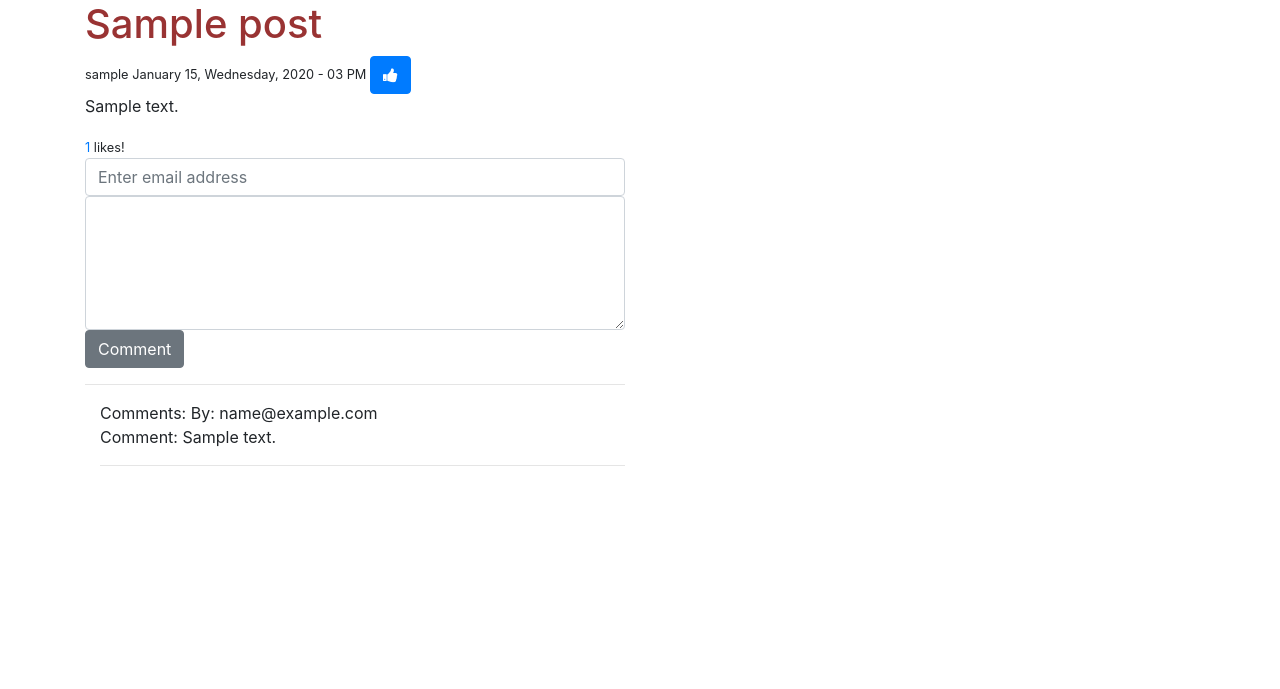
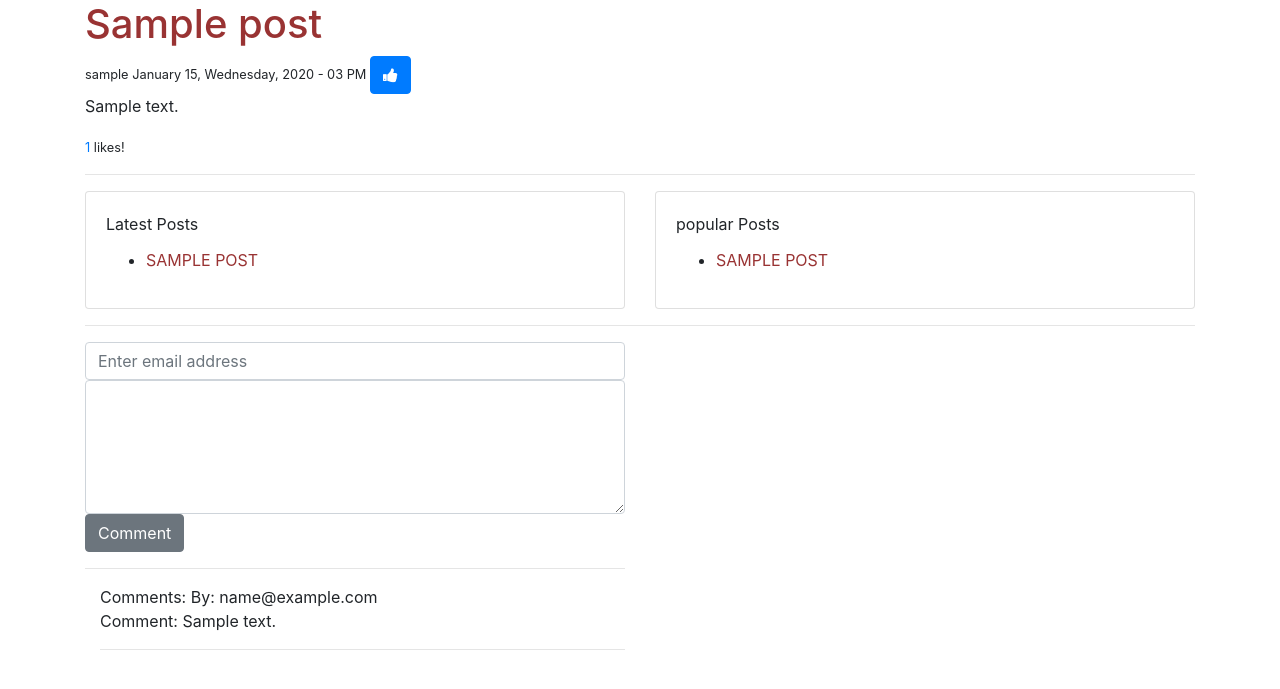
Before and after one commit to girisagar46/DjangoProject, a Django app: page /detail/1 in a window 1280 px wide. Shown: the part 56-745 px from the top of the page. Run offline with Django 3.2, Linux system fonts and the light colour scheme; tables that the repository leaves empty hold one stand-in row (values such as "Sample post"); some libraries are stand-ins or nearby versions.

Commit message:
Custom tags and Filter

```diff
--- /dev/null
+++ b/blog/templatetags/blog_tags.py
@@ -0,0 +1,29 @@
+from django.template import Library
+from django.db.models import Count
+
+from ..models import Post
+
+register = Library()
+
+@register.simple_tag
+def post_count():
+    return Post.objects.count()
+
+
+@register.inclusion_tag("blog/latest_posts.html")
+def get_latest(count=3):
+    latest_post = Post.objects.order_by("-published_date")[:count]
+    return {"latest_posts": latest_post}
+
+
+@register.simple_tag
+def get_popular(count=3):
+    popular = Post.objects.annotate(
+        total_comment=Count('comments')
+    ).order_by('-total_comment')[:count]
+    return popular
+
+
+@register.filter(name='my_filter')
+def to_upper(text):
+    return text.upper()
--- a/templates/blog/blog_detail.html
+++ b/templates/blog/blog_detail.html
@@ -1,4 +1,5 @@
 {% extends 'snippets/base.html' %}
+{% load blog_tags %}
 
 {% block content %}
 
@@ -10,6 +11,39 @@
     </small>
     <p>{{ post.body }}</p>
     <small><span class="text-primary" id="likes">{{ post.num_likes }} </span> likes!</small>
+
+    <hr>
+    <div class="card-deck">
+    <div class="card">
+        <div class="card-body">
+            <div class="card-title">
+                Latest Posts
+            </div>
+            <div class="card-text">
+                {% get_latest 5 %}
+            </div>
+        </div>
+    </div>
+    <div class="card">
+        <div class="card-body">
+            <div class="card-title">
+                popular Posts
+            </div>
+            <div class="card-text">
+                <ul>
+                    {% get_popular 5 as popular %}
+                    {% for post in popular %}
+                        <li>
+                            <a href="{% url 'blog_detail' post.id %}">{{ post.title|my_filter }}</a>
+                        </li>
+                    {% endfor %}
+                </ul>
+            </div>
+        </div>
+    </div>
+    </div>
+
+    <hr>
 
     <div class="row">
         <div class="col-md-6">
--- a/templates/blog/blog_index.html
+++ b/templates/blog/blog_index.html
@@ -1,11 +1,16 @@
 {% extends "snippets/base.html" %}
+{% load blog_tags %}
 
 
 {% comment %}
     This is the comment for blog posts
 {% endcomment %}
 
+
 {% block content %}
+    <hr>
+    <small>This blog has {% post_count %} blog posts.</small>
+    <hr>
     {% for each in posts %}
 
         <h1><a href="{% url 'blog_detail' each.id %}">{{ each.title }}</a></h1>
--- /dev/null
+++ b/templates/blog/latest_posts.html
@@ -0,0 +1,11 @@
+{% load blog_tags %}
+
+<ul>
+    {% for post in latest_posts %}
+    <li>
+        <a href="{% url 'blog_detail' post.id %}">
+            {{ post.title|my_filter }}
+        </a>
+    </li>
+    {% endfor %}
+</ul>
```
Also changed, not shown: blog/templatetags/__init__.py (added).
